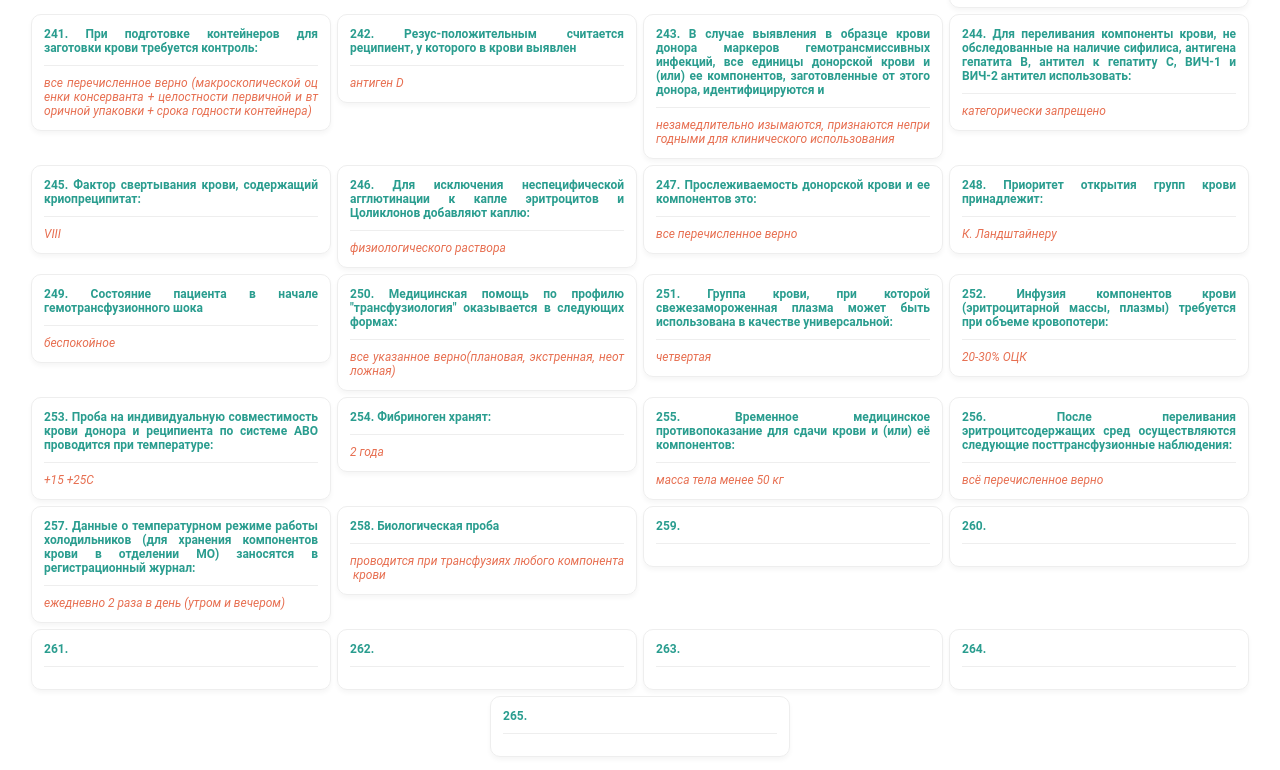
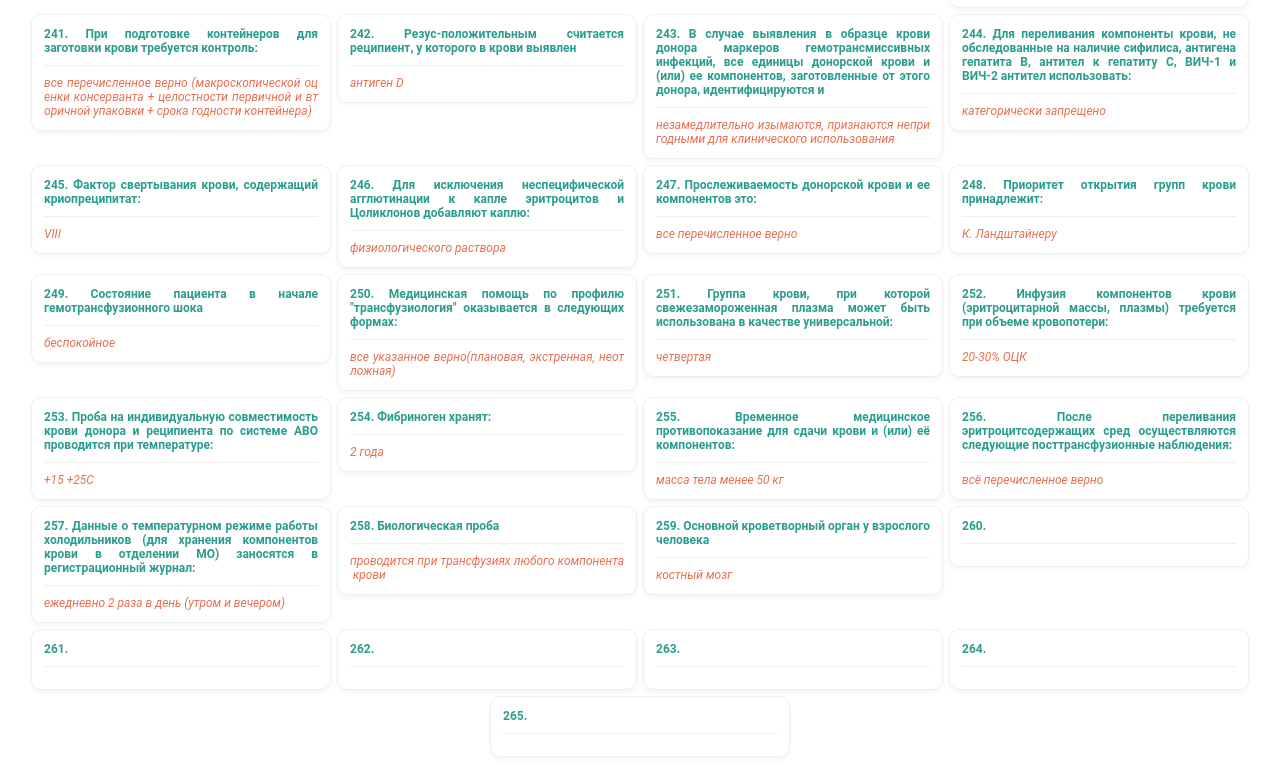
Before and after one commit to dfr8938/transfusio-app, a React (Create React App) app: page / in a window 1280 px wide. Shown: the part 8044-8814 px from the top of the page. Built offline with nearby package versions, Linux system fonts and the light colour scheme.

Commit message:
...added answers...

```diff
--- a/src/database/database.js
+++ b/src/database/database.js
@@ -1485,8 +1485,8 @@ const listAnswers = [
   },
   {
     id: 258,
-    question: "",
-    answer: "",
+    question: "Основной кроветворный орган у взрослого человека",
+    answer: "костный мозг",
   },
   {
     id: 259,
```
